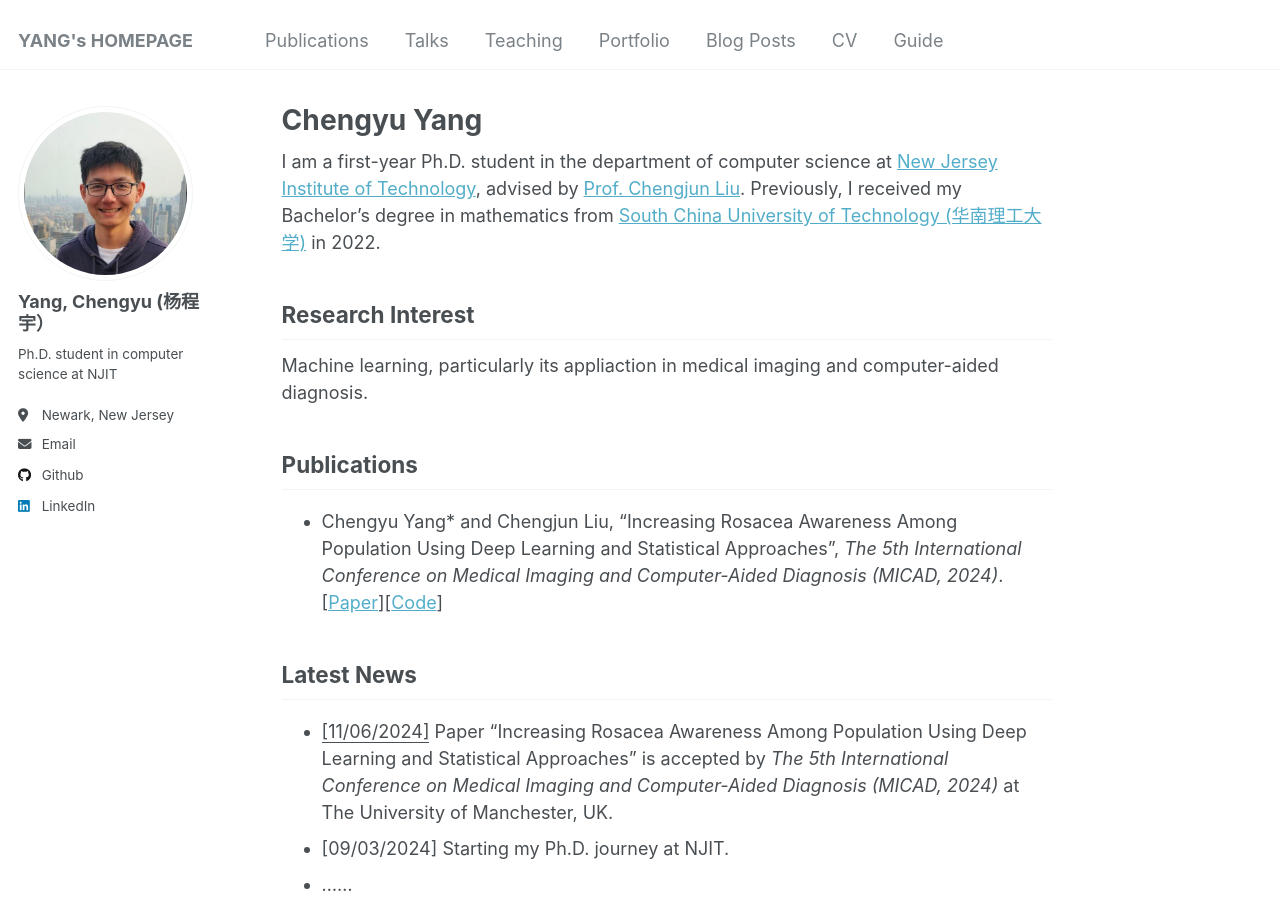
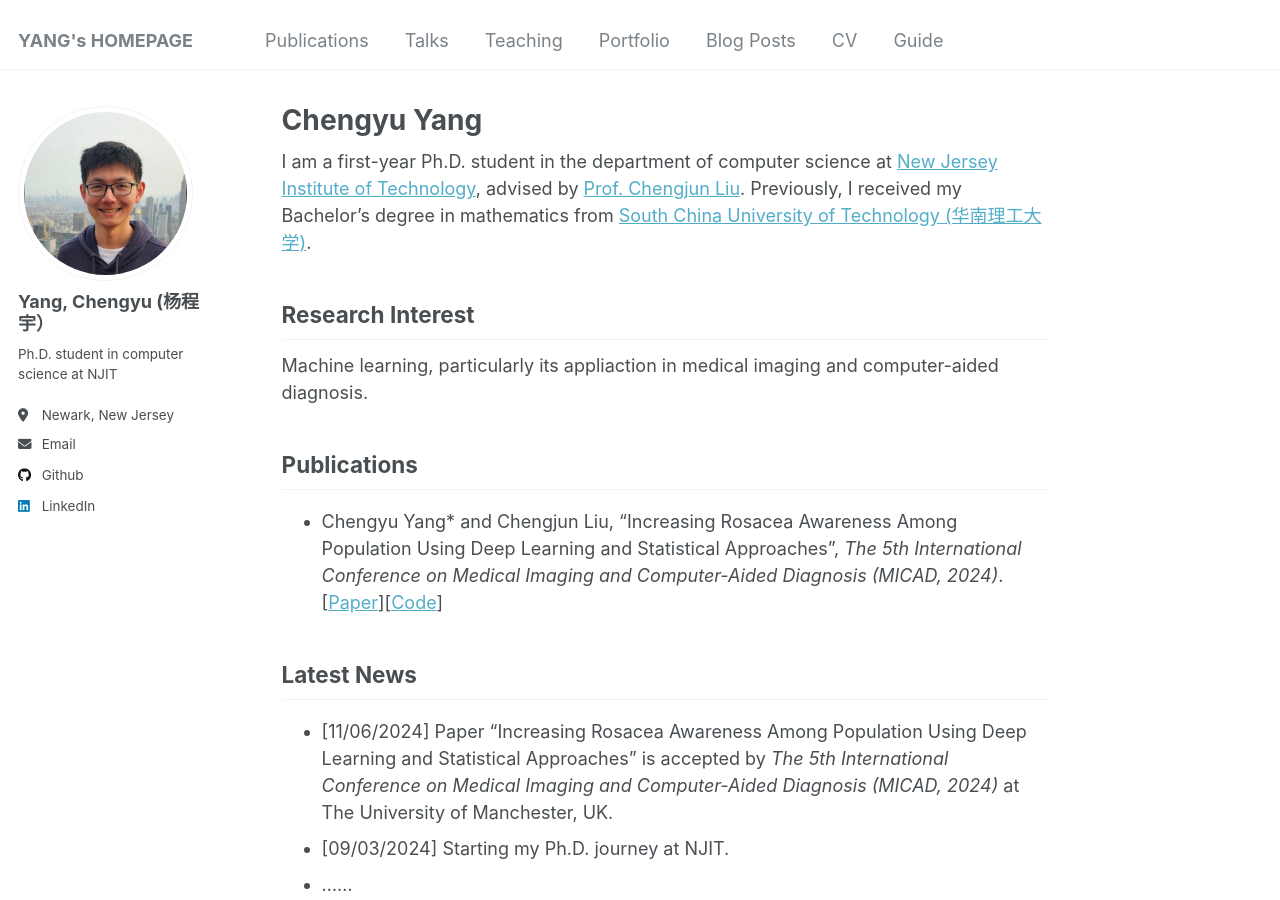
Before and after one commit to cyang322/cyang322.github.io, a Jekyll site: the page built from _pages/about.md, in a window 1280 px wide and 900 px high. Built offline with Jekyll 4.4.1, drawn with Linux system fonts in a browser that asks for light colours.

Commit message:
Update about.md

```diff
--- a/_pages/about.md
+++ b/_pages/about.md
@@ -6,7 +6,7 @@ redirect_from:
   - /about/
   - /about.html
 ---
-I am a first-year Ph.D. student in the department of computer science at [New Jersey Institute of Technology](https://www.njit.edu/), advised by [Prof. Chengjun Liu](https://web.njit.edu/~cliu/). Previously, I received my Bachelor's degree in mathematics from [South China University of Technology (华南理工大学)](https://www.usnews.com/education/best-global-universities/south-china-university-of-technology-505115) in 2022.
+I am a first-year Ph.D. student in the department of computer science at [New Jersey Institute of Technology](https://www.njit.edu/), advised by [Prof. Chengjun Liu](https://web.njit.edu/~cliu/). Previously, I received my Bachelor's degree in mathematics from [South China University of Technology (华南理工大学)](https://www.usnews.com/education/best-global-universities/south-china-university-of-technology-505115).
 
 
 Research Interest
@@ -20,7 +20,7 @@ Publications
 
 Latest News
 ------
-- <u>[11/06/2024]</u> Paper "Increasing Rosacea Awareness Among Population Using Deep Learning and Statistical Approaches" is accepted by <em>The 5th International Conference on Medical Imaging and Computer-Aided Diagnosis (MICAD, 2024)</em> at The University of Manchester, UK.
+- [11/06/2024] Paper "Increasing Rosacea Awareness Among Population Using Deep Learning and Statistical Approaches" is accepted by <em>The 5th International Conference on Medical Imaging and Computer-Aided Diagnosis (MICAD, 2024)</em> at The University of Manchester, UK.
 - [09/03/2024] Starting my Ph.D. journey at NJIT.
 - ......
 
```
